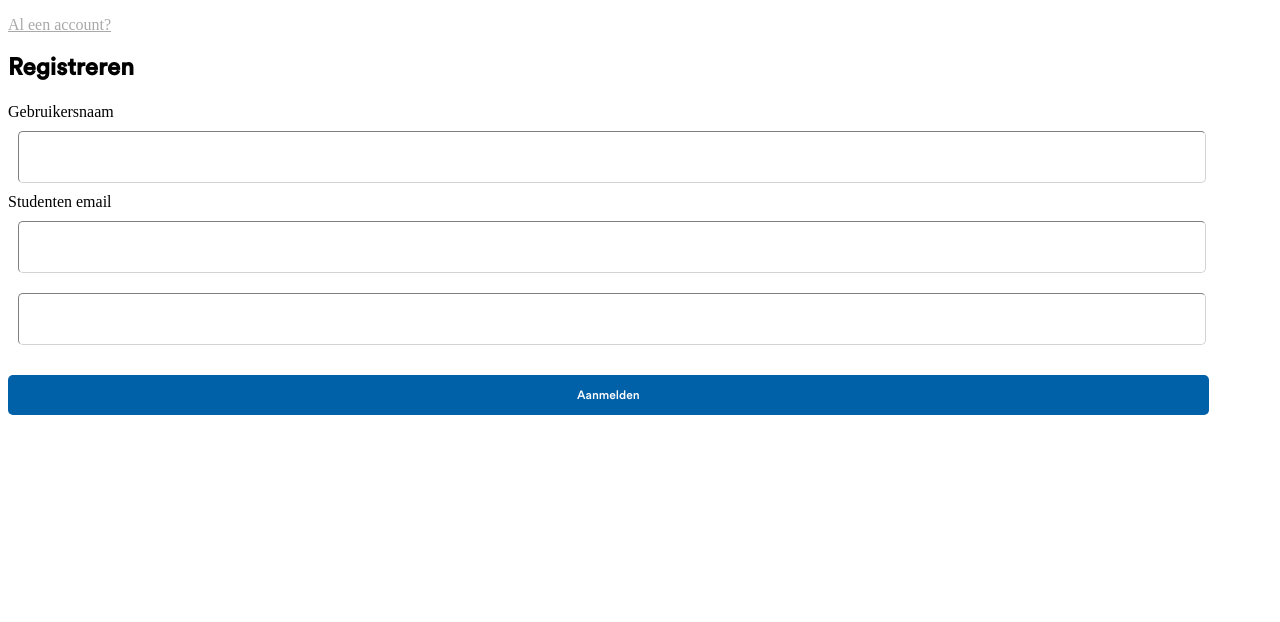
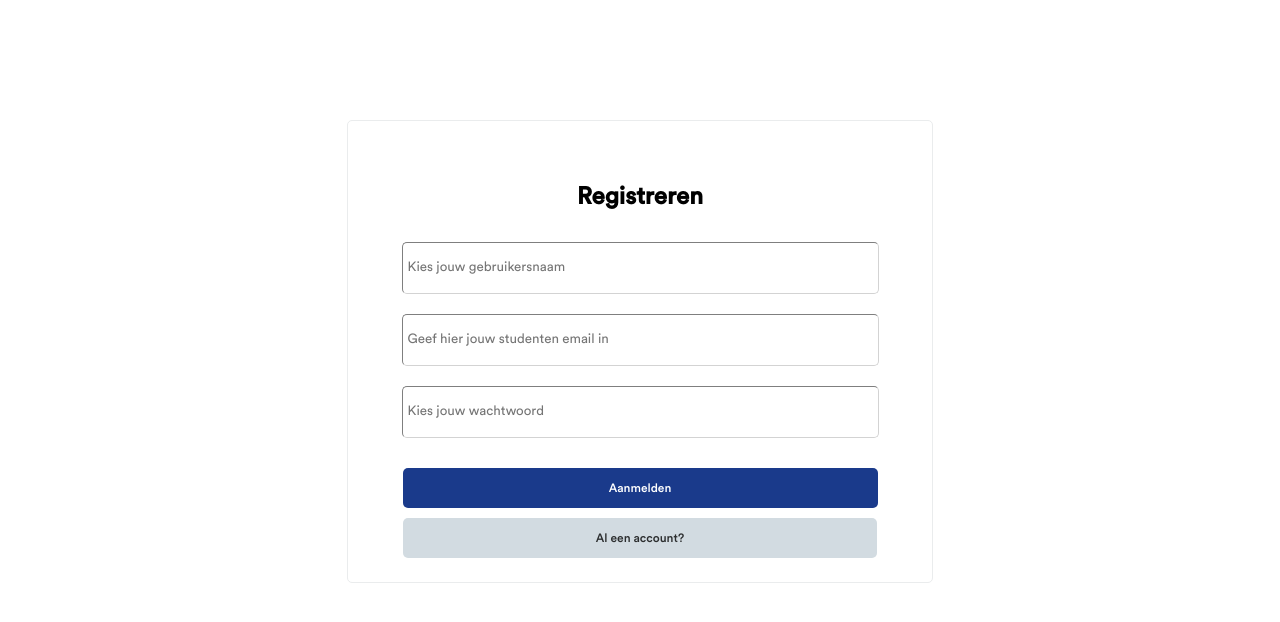
Before and after one commit to delantsheerian/Virtual-Currency-App, a PHP site: page /register.php in a window 1280 px wide. Shown: the top 622 px of the page. Run offline with PHP 8.4, Linux system fonts and the light colour scheme.

Commit message:
10/08/2020
Added: logo, colors, style to register page

```diff
--- a/css/style.css
+++ b/css/style.css
@@ -36,7 +36,7 @@ a, p {
     color: darkgrey;
 }
 
-.aanmeldenField {
+.aanmeldenField, .registreerField {
     width: 500px;
     margin: 120px auto;
     padding: 42px 42px 36px;
@@ -45,7 +45,12 @@ a, p {
     text-align: center;
 }
 
-label[for="email"], label[for="password"] { display: none; }
+.logo {
+    width: 25%;
+    margin: 20px 0 50px 0;
+}
+
+label[for="email"], label[for="password"], label[for="username"] { display: none; }
 
 .input {
     font-family: "Circular Book";
@@ -62,7 +67,7 @@ label[for="email"], label[for="password"] { display: none; }
 .btn-aanmelden {
     font-family: "Circular Medium";
     font-size: 0.75rem;
-    background-color: #0060A8;
+    background-color: #1A3A8B;
     color: white;
     border: none;
     border-radius: 5px;
@@ -81,3 +86,14 @@ label[for="email"], label[for="password"] { display: none; }
     text-decoration: none;
     padding: 14px 185px;
 }
+
+.btn-already_account{
+    font-family: "Circular Medium";
+    font-size: 0.75rem;
+    background-color: #D2DBE1;
+    color: #2c2e2f;
+    border: none;
+    border-radius: 5px;
+    text-decoration: none;
+    padding: 14px 193px;
+}
--- a/register.php
+++ b/register.php
@@ -36,18 +36,12 @@
 <head>
 <link rel="stylesheet" type="text/css" href="css/style.css">
 <meta name="viewport" content="width=device-width, initial-scale=1.0">
-<meta name="description" content="Registreren bij Virtual Currency App">
+<meta name="description" content="Registreren bij BitPay">
 <meta charset="UTF-8">
-<title>Registreren bij Virtual Currency App</title>
+<title>Registreren bij BitPay</title>
 </head>
 
 <body>
-
-	<div id="banner"></div>
-
-	<div id="geen_lid">
-		<p><a href="login.php">Al een account?</a></p>
-	</div>
 
 	<div class="registreerField">
 
@@ -61,21 +55,22 @@
 
 			<div>
 				<label for="username">Gebruikersnaam</label>
-				<input type="text" class="input" name="username" required>
+				<input type="text" class="input" name="username" placeholder="Kies jouw gebruikersnaam" required>
 			</div>
 
 			<div>
-				<label for="Email">Studenten email</label>
-				<input type="text" class="input" name="email" required>
+				<label for="email">Studenten email</label>
+				<input type="text" class="input" name="email" placeholder="Geef hier jouw studenten email in" required>
 			</div>
 
 			<div>
 				<label for="password">Wachtwoord</label>
-				<input type="password" class="input" name="password" required>
+				<input type="password" class="input" name="password" placeholder="Kies jouw wachtwoord"required>
 			</div>
 
 			<div>
 				<input type="submit" value="Aanmelden" class="btn-aanmelden">
+				<a class="btn-already_account" href="login.php">Al een account?</a>
 			</div>
 
 		</form>
```
Also changed, not shown: login.php (+4 -4 lines), images/logo.png (added).
